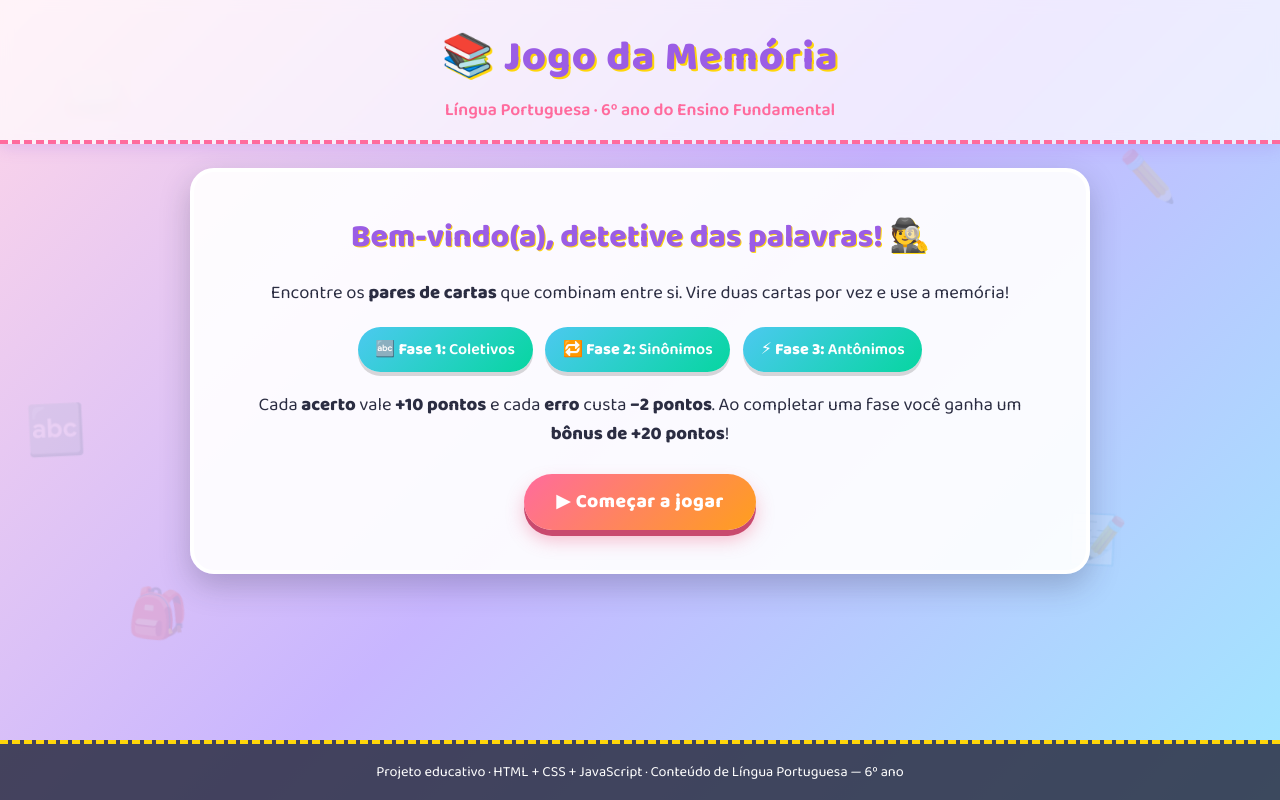
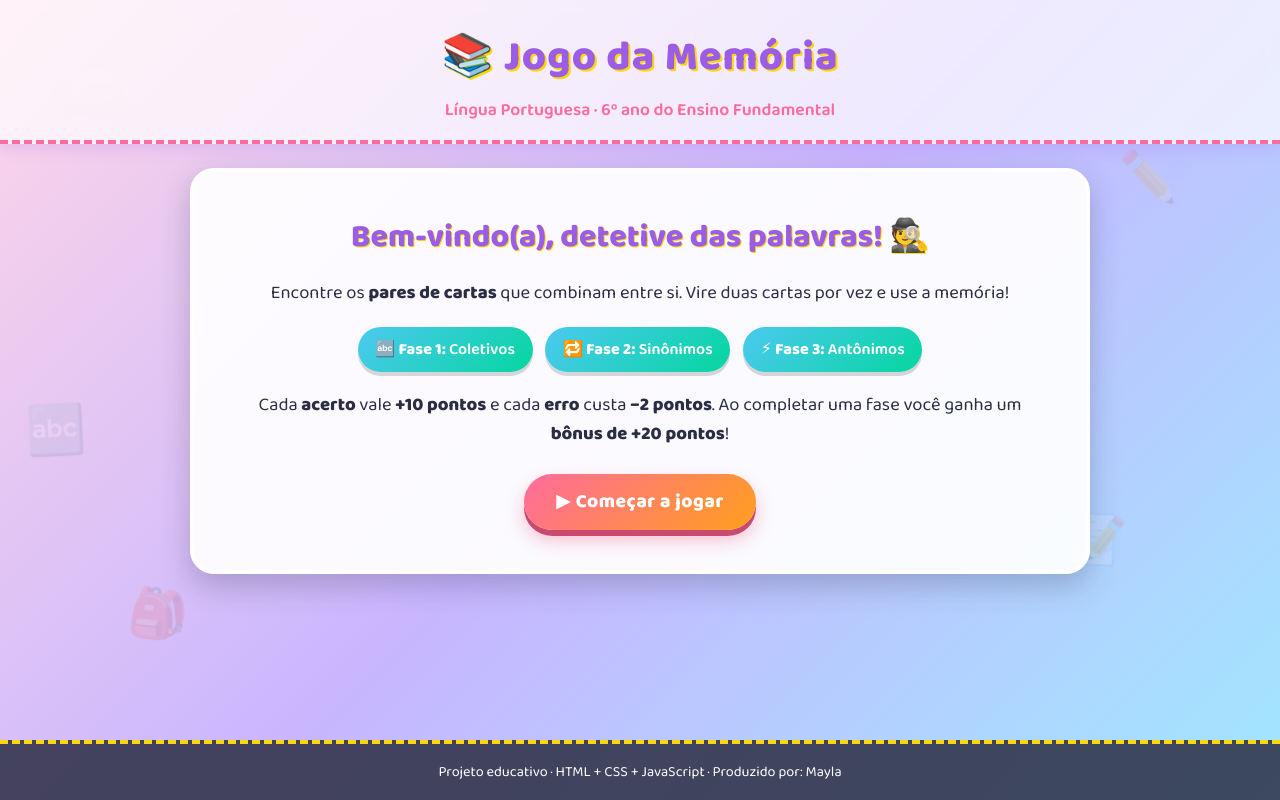
Before and after one commit to maypxtt/jogo-6a, a plain HTML site: page index.html in a window 1280 px wide. Drawn offline with Linux system fonts and the light colour scheme.

Commit message:
Update index.html

```diff
--- a/index.html
+++ b/index.html
@@ -118,7 +118,7 @@
 
   <!-- ================= RODAPÉ ================= -->
   <footer class="rodape">
-    <p>Projeto educativo · HTML + CSS + JavaScript · Conteúdo de Língua Portuguesa — 6º ano</p>
+    <p>Projeto educativo · HTML + CSS + JavaScript · Produzido por: Mayla</p>
   </footer>
 
   <!-- Lógica do jogo -->
```
